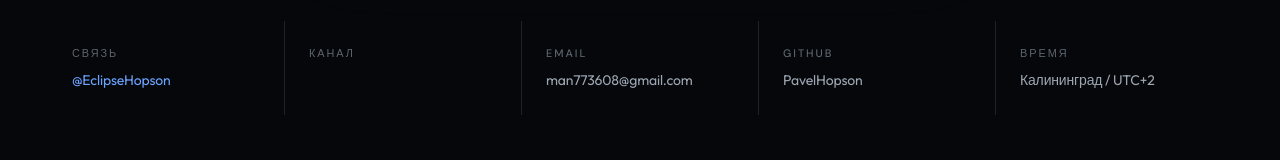
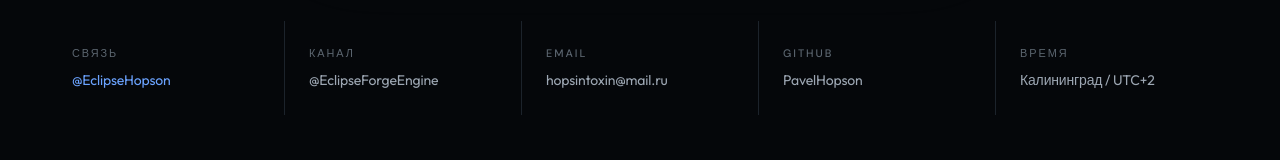
Before and after one commit to PavelHopson/Eclipse-forge-website, a React (Vite) app: page / in a window 1280 px wide. Shown: the part 8583-8743 px from the top of the page. Built offline with nearby package versions, Linux system fonts and the light colour scheme.

Commit message:
fix: исправлена почта (hopsintoxin@mail.ru) + добавлен канал @EclipseForgeEngine
Co-Authored-By: Claude Opus 4.6 (1M context) <noreply@anthropic.com>

```diff
--- a/src/data/content.ts
+++ b/src/data/content.ts
@@ -261,11 +261,11 @@ export const metrics = [
 ];
 
 export const contactDetails = {
-  email: 'man773608@gmail.com',
+  email: 'hopsintoxin@mail.ru',
   telegramDm: '@EclipseHopson',
   telegramDmUrl: 'https://t.me/EclipseHopson',
-  telegramChannel: '',
-  telegramChannelUrl: '',
+  telegramChannel: '@EclipseForgeEngine',
+  telegramChannelUrl: 'https://t.me/EclipseForgeEngine',
   githubUrl: 'https://github.com/PavelHopson',
   githubHandle: 'PavelHopson',
   instagramUrl: 'https://instagram.com/PavelHopson',
```
